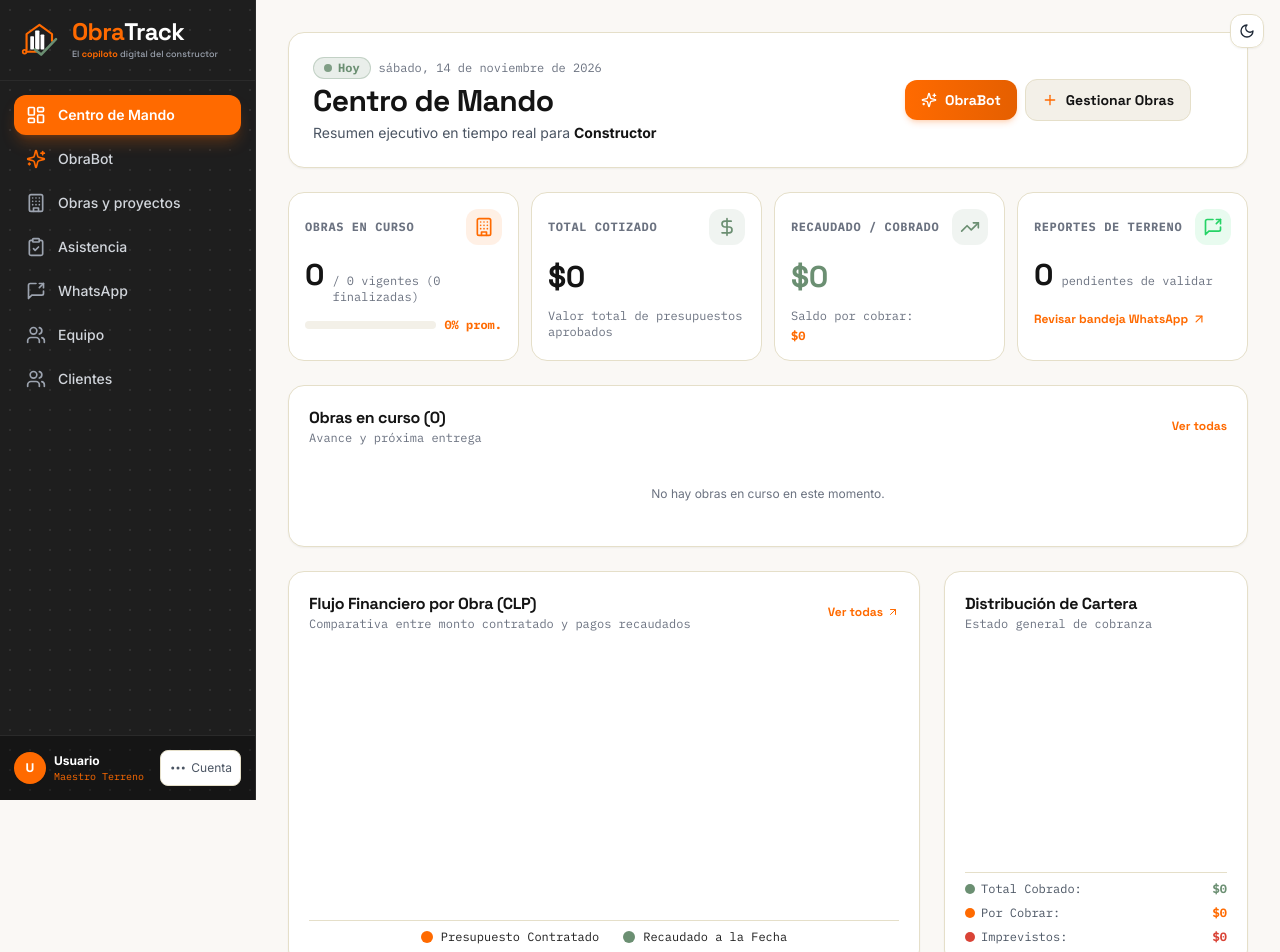
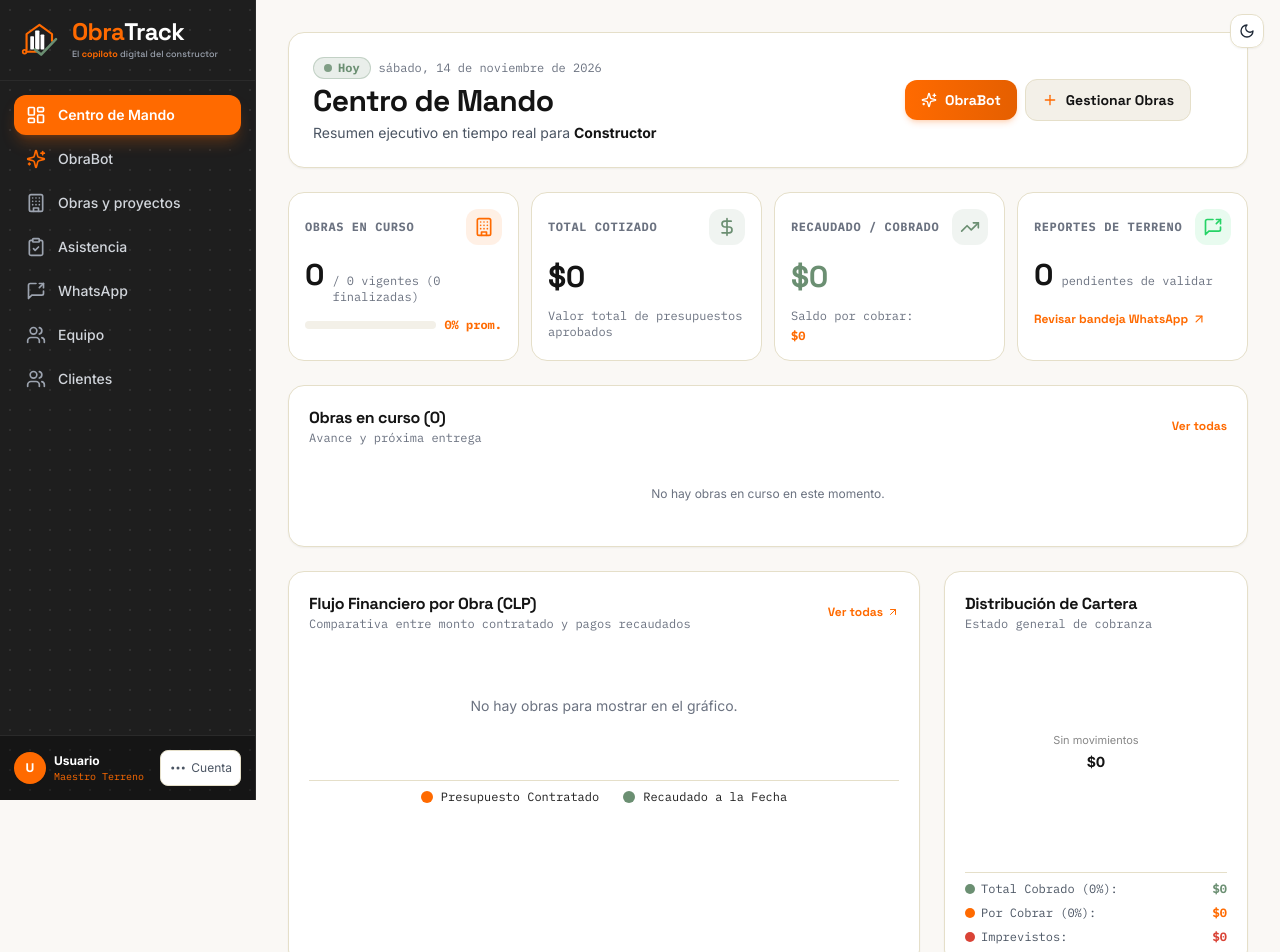
Before and after one commit to obratrack2627/Obratrack, a Next.js app: page /dashboard in a window 1280 px wide. Shown: the top 952 px of the page. Built offline with nearby package versions, Linux system fonts and the light colour scheme.

Commit message:
fix(dashboard): mostrar montos y porcentajes legibles en gráficos financieros

```diff
--- a/app/dashboard/page.tsx
+++ b/app/dashboard/page.tsx
@@ -34,11 +34,20 @@ import {
   PieChart,
   Pie,
   Cell,
+  LabelList,
+  CartesianGrid,
 } from 'recharts';
 import { dataService } from '@/lib/data-service';
 import { Proyecto, ReporteWhatsApp, Usuario } from '@/types/database';
 import { formatCLP, formatDate } from '@/lib/utils';
 import { aiHeaders } from '@/lib/ai/client';
+
+const compactCLP = (value: number) => {
+  const amount = Number(value);
+  if (Math.abs(amount) >= 1000000) return `$${(amount / 1000000).toLocaleString('es-CL', { maximumFractionDigits: 1 })} M`;
+  if (Math.abs(amount) >= 1000) return `$${(amount / 1000).toLocaleString('es-CL', { maximumFractionDigits: 1 })} mil`;
+  return formatCLP(amount);
+};
 
 export default function DashboardPage() {
   const router = useRouter();
@@ -151,7 +160,7 @@ export default function DashboardPage() {
       return rank(a.estado) - rank(b.estado) || (b.monto_cotizado || 0) - (a.monto_cotizado || 0);
     })
     .map((p) => ({
-      nombre: p.nombre.length > 15 ? p.nombre.slice(0, 15) + '...' : p.nombre,
+      nombre: p.nombre,
       Presupuestado: p.monto_cotizado || 0,
       Cobrado: p.total_pagado || 0,
       Pendiente: Math.max(0, (p.monto_cotizado || 0) - (p.total_pagado || 0)),
@@ -443,7 +452,7 @@ export default function DashboardPage() {
       {/* Sección Gráfica y Obras en Curso */}
       <div className="grid grid-cols-1 lg:grid-cols-3 gap-6">
         {/* Gráfico de Flujo de Caja por Obra */}
-        <div className="lg:col-span-2 p-5 rounded-2xl bg-white dark:bg-[#141A23] border border-kraft-200 dark:border-[#263040] shadow-sm space-y-4">
+        <div className="min-w-0 lg:col-span-2 p-4 sm:p-5 rounded-2xl bg-white dark:bg-[#141A23] border border-kraft-200 dark:border-[#263040] shadow-sm space-y-4">
           <div className="flex items-center justify-between">
             <div>
               <h3 className="font-heading font-bold text-base text-navy-900 dark:text-white">
@@ -462,32 +471,34 @@ export default function DashboardPage() {
             </Link>
           </div>
 
-          <div className="h-64 w-full">
+          {chartDataFinanzas.length ? <>
+          <div className="max-w-full overflow-x-auto" role="region" aria-label="Gráfico de flujo financiero por obra" tabIndex={0}>
+            <div className="h-72" style={{ minWidth: Math.max(330, chartDataFinanzas.length * 170) }}>
             <ResponsiveContainer width="100%" height="100%">
-              <BarChart data={chartDataFinanzas} margin={{ top: 10, right: 10, left: 0, bottom: 20 }}>
-                <XAxis dataKey="nombre" stroke="#888888" fontSize={11} tickLine={false} />
-                <YAxis
-                  stroke="#888888"
-                  fontSize={11}
-                  tickLine={false}
-                  tickFormatter={(val) => `$${(val / 1000000).toFixed(1)}M`}
-                />
-                <Tooltip
-                  formatter={(val: number) => [formatCLP(val), '']}
-                  contentStyle={{
-                    backgroundColor: '#1E1E1E',
-                    border: '1px solid #333',
-                    borderRadius: '8px',
-                    color: '#fff',
-                  }}
-                />
-                <Bar dataKey="Presupuestado" fill="#FF6A00" radius={[4, 4, 0, 0]} />
-                <Bar dataKey="Cobrado" fill="#6B8F72" radius={[4, 4, 0, 0]} />
+              <BarChart data={chartDataFinanzas} margin={{ top: 30, right: 16, left: 4, bottom: 15 }} barGap={6}>
+                <CartesianGrid vertical={false} stroke="#94a3b8" strokeOpacity={0.18}/>
+                <XAxis dataKey="nombre" stroke="#888888" fontSize={11} tickLine={false} interval={0} tickFormatter={name => name.length > 20 ? name.slice(0,19) + '…' : name}/>
+                <YAxis width={72} stroke="#888888" fontSize={10} tickLine={false} axisLine={false} tickFormatter={compactCLP}/>
+                <Tooltip formatter={(value: number, name: string) => [formatCLP(Number(value)), name]} cursor={{ fill: 'rgba(148,163,184,0.10)' }} contentStyle={{ backgroundColor: '#141A23', border: '1px solid #344156', borderRadius: '12px', color: '#fff' }} itemStyle={{ color: '#fff' }} labelStyle={{ color: '#fff', fontWeight: 700, marginBottom: 6 }}/>
+                <Bar dataKey="Presupuestado" name="Contratado" fill="#FF6A00" radius={[4,4,0,0]} maxBarSize={42} isAnimationActive={false}>
+                  <LabelList dataKey="Presupuestado" position="top" formatter={compactCLP} fill="#c74c00" fontSize={10}/>
+                </Bar>
+                <Bar dataKey="Cobrado" name="Cobrado" fill="#6B8F72" radius={[4,4,0,0]} maxBarSize={42} isAnimationActive={false}>
+                  <LabelList dataKey="Cobrado" position="top" formatter={compactCLP} fill="#52745a" fontSize={10}/>
+                </Bar>
               </BarChart>
             </ResponsiveContainer>
+            </div>
           </div>
+          <div className="max-w-full overflow-x-auto rounded-xl border border-kraft-200 dark:border-[#263040]">
+            <table className="w-full text-left text-xs" aria-label="Montos financieros por obra">
+              <thead className="bg-kraft-50 text-gray-500 dark:bg-[#0F141C]"><tr><th className="p-3 font-medium">Obra</th><th className="p-3 text-right font-medium">Contratado</th><th className="p-3 text-right font-medium">Cobrado</th></tr></thead>
+              <tbody>{chartDataFinanzas.map((row,index) => <tr key={index} className="border-t border-kraft-100 dark:border-[#263040]"><th className="p-3 font-medium break-words">{row.nombre}</th><td className="whitespace-nowrap p-3 text-right font-mono">{formatCLP(row.Presupuestado)}</td><td className="whitespace-nowrap p-3 text-right font-mono">{formatCLP(row.Cobrado)}</td></tr>)}</tbody>
+            </table>
+          </div>
+          </> : <p className="py-12 text-center text-sm text-gray-500">No hay obras para mostrar en el gráfico.</p>}
 
-          <div className="flex items-center justify-center gap-6 pt-2 border-t border-kraft-200 dark:border-gray-800 text-xs font-mono">
+          <div className="flex flex-wrap items-center justify-center gap-3 sm:gap-6 pt-2 border-t border-kraft-200 dark:border-gray-800 text-xs font-mono">
             <div className="flex items-center gap-2">
               <span className="w-3 h-3 rounded-full bg-[#FF6A00]"></span>
               <span>Presupuesto Contratado</span>
@@ -500,7 +511,7 @@ export default function DashboardPage() {
         </div>
 
         {/* Distribución Financiera / Pie Chart */}
-        <div className="p-5 rounded-2xl bg-white dark:bg-[#141A23] border border-kraft-200 dark:border-[#263040] shadow-sm space-y-4 flex flex-col justify-between">
+        <div className="min-w-0 p-4 sm:p-5 rounded-2xl bg-white dark:bg-[#141A23] border border-kraft-200 dark:border-[#263040] shadow-sm space-y-4 flex flex-col justify-between">
           <div>
             <h3 className="font-heading font-bold text-base text-navy-900 dark:text-white">
               Distribución de Cartera
@@ -521,13 +532,19 @@ export default function DashboardPage() {
                   outerRadius={75}
                   paddingAngle={4}
                   dataKey="value"
+                  nameKey="name"
+                  isAnimationActive={false}
                 >
                   {pieDataRentabilidad.map((entry, index) => (
                     <Cell key={`cell-${index}`} fill={entry.color} />
                   ))}
                 </Pie>
+                <text x="50%" y="46%" textAnchor="middle" fill="#888888" fontSize={11}>{pieDataRentabilidad.length ? 'Total de cartera' : 'Sin movimientos'}</text>
+                <text x="50%" y="57%" textAnchor="middle" className="fill-navy-900 dark:fill-gray-100" fontWeight={700} fontSize={14}>{compactCLP(totalCobrado + saldoPendiente)}</text>
                 <Tooltip
-                  formatter={(val: number) => [formatCLP(val), '']}
+                  formatter={(val: number, name: string) => [`${formatCLP(Number(val))} · ${totalCobrado + saldoPendiente > 0 ? Math.round(Number(val) / (totalCobrado + saldoPendiente) * 100) : 0}%`, name]}
+                  itemStyle={{ color: '#fff' }}
+                  labelStyle={{ color: '#fff' }}
                   contentStyle={{
                     backgroundColor: '#1E1E1E',
                     border: '1px solid #333',
@@ -540,21 +557,21 @@ export default function DashboardPage() {
           </div>
 
           <div className="space-y-2 pt-2 border-t border-kraft-200 dark:border-gray-800 text-xs">
-            <div className="flex items-center justify-between font-mono">
+            <div className="flex flex-wrap items-center justify-between gap-2 font-mono">
               <span className="flex items-center gap-1.5 text-gray-600 dark:text-gray-300">
                 <span className="w-2.5 h-2.5 rounded-full bg-[#6B8F72]"></span>
-                Total Cobrado:
+                Total Cobrado ({totalCobrado + saldoPendiente > 0 ? Math.round(totalCobrado / (totalCobrado + saldoPendiente) * 100) : 0}%):
               </span>
               <strong className="text-[#6B8F72]">{formatCLP(totalCobrado)}</strong>
             </div>
-            <div className="flex items-center justify-between font-mono">
+            <div className="flex flex-wrap items-center justify-between gap-2 font-mono">
               <span className="flex items-center gap-1.5 text-gray-600 dark:text-gray-300">
                 <span className="w-2.5 h-2.5 rounded-full bg-[#FF6A00]"></span>
-                Por Cobrar:
+                Por Cobrar ({totalCobrado + saldoPendiente > 0 ? Math.round(saldoPendiente / (totalCobrado + saldoPendiente) * 100) : 0}%):
               </span>
               <strong className="text-[#FF6A00]">{formatCLP(saldoPendiente)}</strong>
             </div>
-            <div className="flex items-center justify-between font-mono">
+            <div className="flex flex-wrap items-center justify-between gap-2 font-mono">
               <span className="flex items-center gap-1.5 text-gray-600 dark:text-gray-300">
                 <span className="w-2.5 h-2.5 rounded-full bg-[#D94336]"></span>
                 Imprevistos:
```
Also changed, not shown: 1 other file (tests, documents, lock files or other folders).
